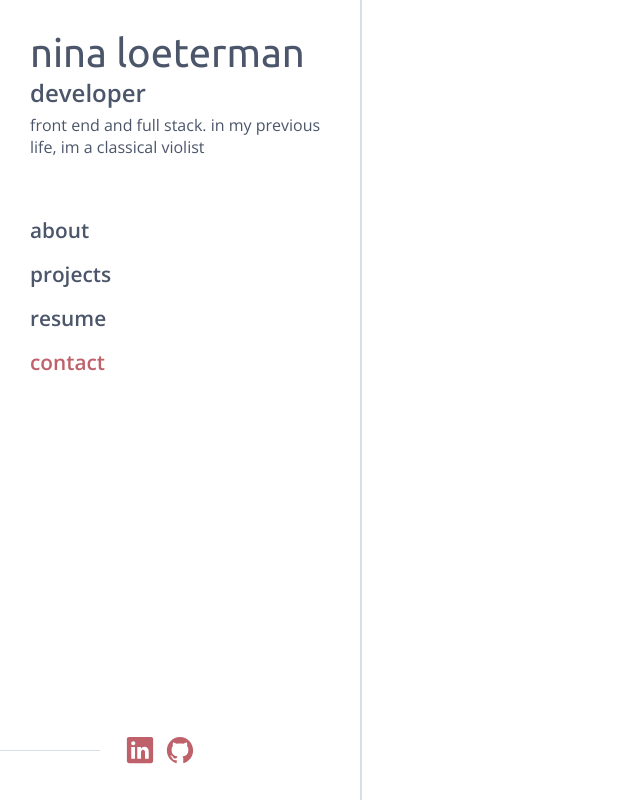
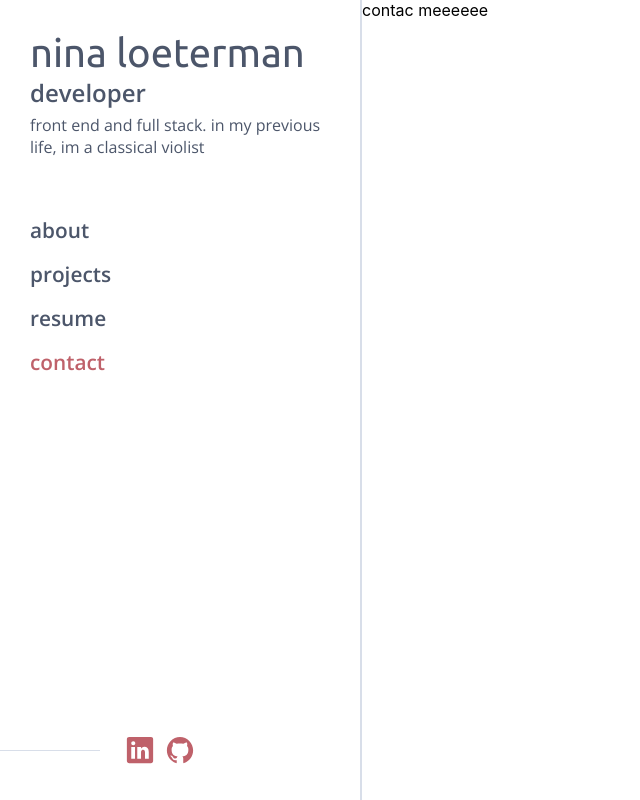
Before and after one commit to NinaLoeterman/portfolio, a React (Create React App) app: page /contact in a window 1280 px wide. Shown: the whole page, without its empty margins (0-640 px from the left). Built offline with nearby package versions, Linux system fonts and the light colour scheme.

Commit message:
all pages initialized

```diff
--- a/src/App.css
+++ b/src/App.css
@@ -1,4 +1,5 @@
 .App {
+  display: flex;
   text-align: center;
 }
 
@@ -15,7 +16,3 @@
 .semi-bold {
   font-weight: 600;
 }
-
-.accent-color {
-  color: var(--main-accent);
-}
--- a/src/App.js
+++ b/src/App.js
@@ -1,7 +1,10 @@
 import "./App.css";
-import { BrowserRouter as Router, Switch, Route, Link } from "react-router-dom";
+import { BrowserRouter as Router, Switch, Route } from "react-router-dom";
 import Sidebar from "./components/sidebar/Sidebar/Sidebar.jsx";
 import AboutPage from "./components/pages/AboutPage/AboutPage.jsx";
+import ContactPage from "./components/pages/ContactPage/ContactPage";
+import ProjectsPage from "./components/pages/ProjectsPage/ProjectsPage";
+import ResumePage from "./components/pages/ResumePage/ResumePage";
 
 function App() {
   return (
@@ -10,9 +13,9 @@ function App() {
         <Sidebar />
         <Switch>
           <Route path="/about" component={AboutPage} />
-          <Route path="/projects"></Route>
-          <Route path="/resume"></Route>
-          <Route path="/contact"></Route>
+          <Route path="/projects" component={ProjectsPage} />
+          <Route path="/resume" component={ResumePage} />
+          <Route path="/contact" component={ContactPage} />
         </Switch>
       </Router>
     </div>
--- /dev/null
+++ b/src/components/pages/ContactPage/ContactPage.jsx
@@ -0,0 +1,9 @@
+import React from 'react';
+
+const ContactPage = () => {
+    return (
+        <div>contac meeeeee</div>
+     );
+}
+
+export default ContactPage;
--- /dev/null
+++ b/src/components/pages/ProjectsPage/ProjectsPage.jsx
@@ -0,0 +1,9 @@
+import React from 'react';
+
+const ProjectsPage = () => {
+    return (
+        <div>projects</div>
+     );
+}
+
+export default ProjectsPage;
--- /dev/null
+++ b/src/components/pages/ResumePage/ResumePage.jsx
@@ -0,0 +1,9 @@
+import React from 'react';
+
+const ResumePage = () => {
+    return (
+        <div>resume</div>
+     );
+}
+
+export default ResumePage;
```
Also changed, not shown: src/components/pages/ContactPage/ContactPage.logic.js (added), src/components/pages/ContactPage/ContactPage.styles.css (added), src/components/pages/ProjectsPage/ProjectsPage.logic.js (added), src/components/pages/ProjectsPage/ProjectsPage.styles.css (added), src/components/pages/ResumePage/ResumePage.logic.js (added), src/components/pages/ResumePage/ResumePage.styles.css (added), 1 other file (tests, documents, lock files or other folders).
